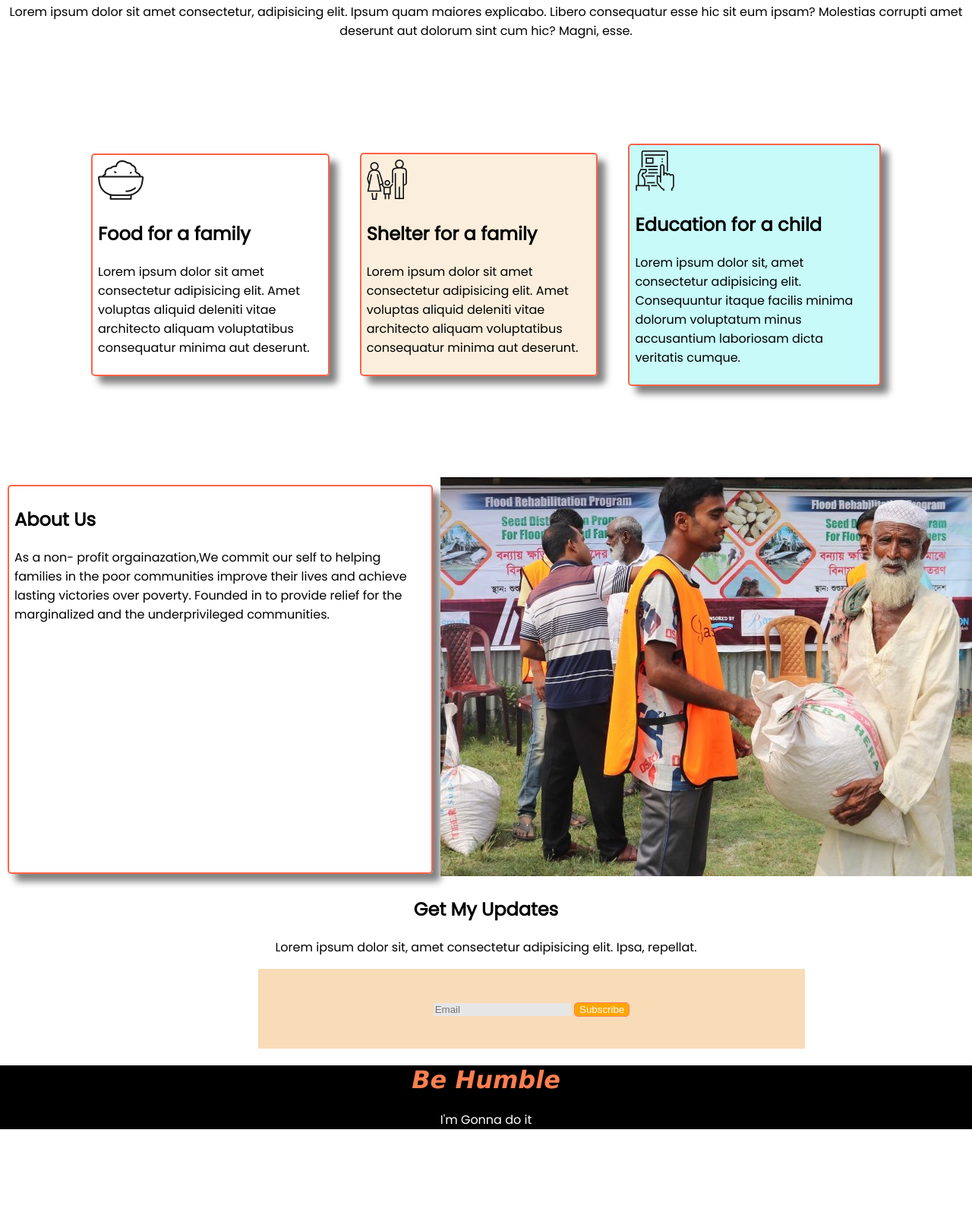
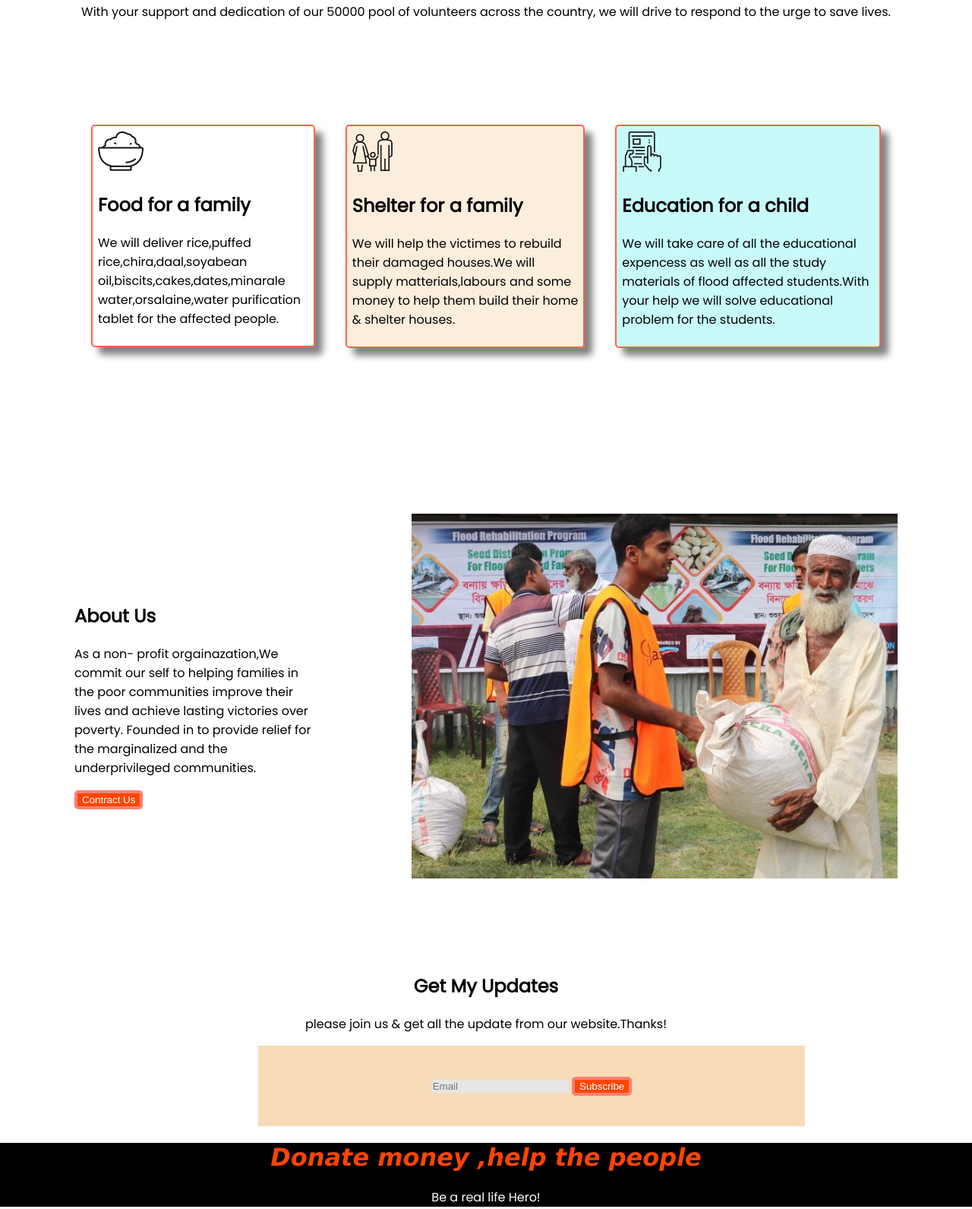
Before and after one commit to AminRahat/Assignment-1, a plain HTML site: page index.html in a window 1280 px wide. Shown: the part 1263-2854 px from the top of the page at 76% size. Before the commit the page ends 2765 px from the top, so only its background shows below. Drawn offline with Linux system fonts and the light colour scheme.

Commit message:
last commit

```diff
--- a/index.html
+++ b/index.html
@@ -33,9 +33,8 @@
       <div class="donate-today">
         <h1>Donate today</h1>
         <p>
-          Lorem Ipsum is simply dummy text of the printing and typesetting
-          industry. Lorem Ipsum has been the industry's standard dummy text ever
-          since the 1500s
+          We appeal to you to donate generously during these crisis days to
+          mitigate the sufferings of everyone in Bangladesh and save lives
         </p>
       </div>
       <div>
@@ -61,10 +60,9 @@
       <div class="donate-plan">
         <h1>Our Donate Plan</h1>
         <p>
-          Lorem ipsum dolor sit amet consectetur, adipisicing elit. Ipsum quam
-          maiores explicabo. Libero consequatur esse hic sit eum ipsam?
-          Molestias corrupti amet deserunt aut dolorum sint cum hic? Magni,
-          esse.
+          With your support and dedication of our 50000 pool of volunteers
+          across the country, we will drive to respond to the urge to save
+          lives.
         </p>
       </div>
       <div id="box-1" class="donate-after">
@@ -72,27 +70,27 @@
           <img src="dwn-data/icons/food.png" alt="" />
           <h1>Food for a family</h1>
           <p>
-            Lorem ipsum dolor sit amet consectetur adipisicing elit. Amet
-            voluptas aliquid deleniti vitae architecto aliquam voluptatibus
-            consequatur minima aut deserunt.
+            We will deliver rice,puffed rice,chira,daal,soyabean
+            oil,biscits,cakes,dates,minarale water,orsalaine,water purification
+            tablet for the affected people.
           </p>
         </div>
         <div id="box-2" class="donate-container">
           <img src="dwn-data/icons/shelter.png" alt="" />
           <h1>Shelter for a family</h1>
           <p>
-            Lorem ipsum dolor sit amet consectetur adipisicing elit. Amet
-            voluptas aliquid deleniti vitae architecto aliquam voluptatibus
-            consequatur minima aut deserunt.
+            We will help the victimes to rebuild their damaged houses.We will
+            supply matterials,labours and some money to help them build their
+            home & shelter houses.
           </p>
         </div>
         <div id="box-3" class="donate-container">
           <img src="dwn-data/icons/Frame-1.png" alt="" />
           <h1>Education for a child</h1>
           <p>
-            Lorem ipsum dolor sit, amet consectetur adipisicing elit.
-            Consequuntur itaque facilis minima dolorum voluptatum minus
-            accusantium laboriosam dicta veritatis cumque.
+            We will take care of all the educational expencess as well as all
+            the study materials of flood affected students.With your help we
+            will solve educational problem for the students.
           </p>
         </div>
       </div>
@@ -107,6 +105,7 @@
           victories over poverty. Founded in to provide relief for the
           marginalized and the underprivileged communities.
         </p>
+        <button class="btn">Contract Us</button>
       </div>
       <div id="help-image">
         <img src="dwn-data/images/donation10.jpg" alt="" />
@@ -116,10 +115,7 @@
     <section>
       <div class="my-update">
         <h1>Get My Updates</h1>
-        <p>
-          Lorem ipsum dolor sit, amet consectetur adipisicing elit. Ipsa,
-          repellat.
-        </p>
+        <p>please join us & get all the update from our website.Thanks!</p>
       </div>
       <div class="subscribe">
         <div>
@@ -130,8 +126,8 @@
     </section>
     <footer>
       <div>
-        <h1 class="be-humble">Be Humble</h1>
-        <p>I'm Gonna do it</p>
+        <h1 class="be-humble">Donate money ,help the people</h1>
+        <p>Be a real life Hero!</p>
       </div>
     </footer>
   </body>
--- a/style.css
+++ b/style.css
@@ -16,7 +16,9 @@ body {
   margin-top: 2px;
 }
 #para1 {
-  font-size: 14px;
+  font-size: 15px;
+  padding-left: 20px;
+  padding-right: 20px;
 }
 .top {
   width: 1330px;
@@ -127,8 +129,8 @@ li {
   border: none;
 }
 .btn {
-  background-color: orange;
-  border: 1px solid salmon;
+  background-color: orangered;
+  border: 4px solid salmon;
   border-radius: 5px;
   color: white;
 }
@@ -143,16 +145,22 @@ footer {
   font-family: "Lucida Sans", "Lucida Sans Regular", "Lucida Grande",
     "Lucida Sans Unicode", Geneva, Verdana, sans-serif;
   font-style: italic;
-  color: coral;
+  color: orangered;
 }
 .third-container {
   display: flex;
+  align-items: center;
+  justify-content: center;
 }
 .About-us {
   align-items: center;
-  margin: 10px;
-  padding: 7px;
-  border: 2px solid tomato;
-  border-radius: 5px;
-  box-shadow: 10px 10px 10px gray;
+  margin: 74px;
+  padding: 24px;
 }
+#help-image img {
+  border-image: round;
+  margin: 74px;
+  margin-left: 0;
+  padding: 24px;
+  height: 480px;
+}
```
